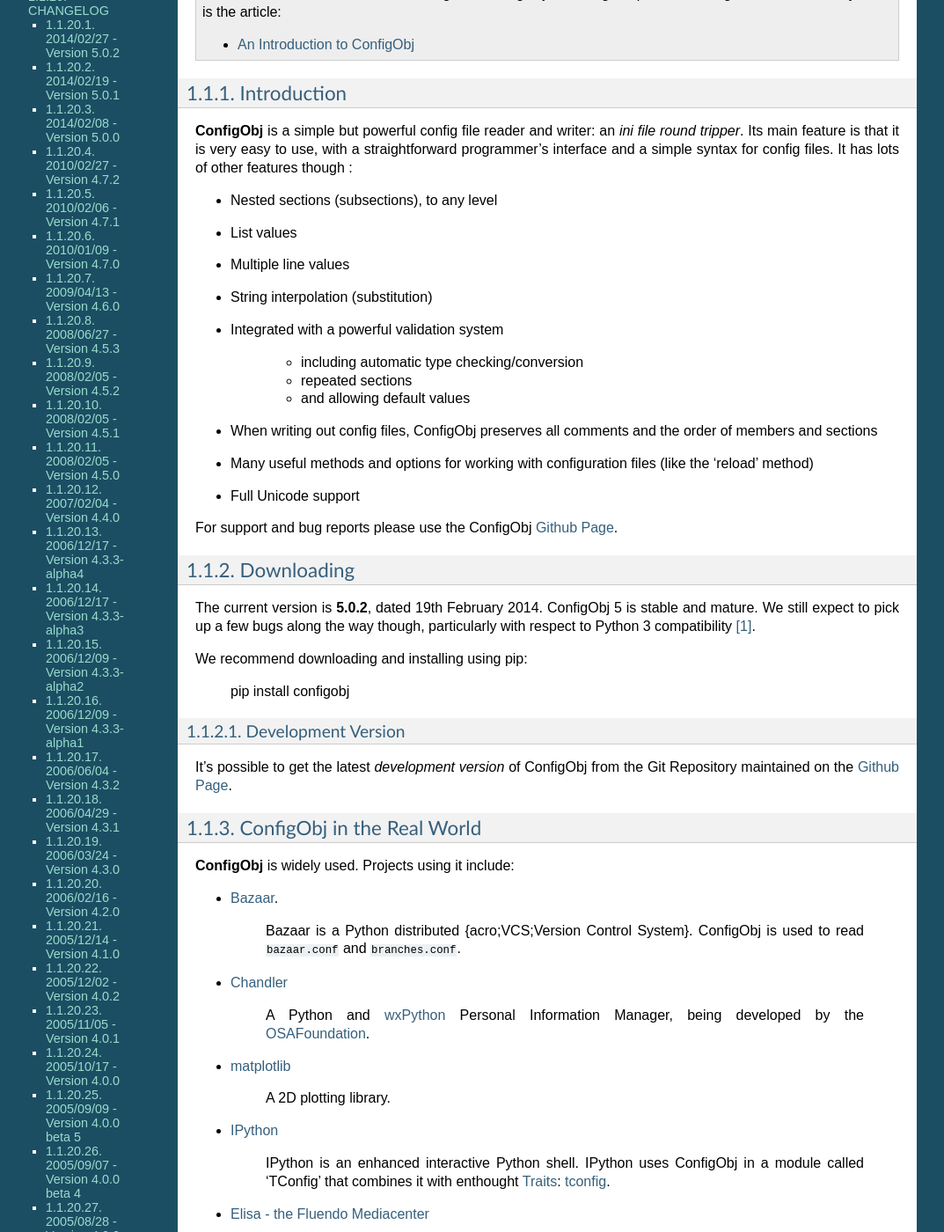
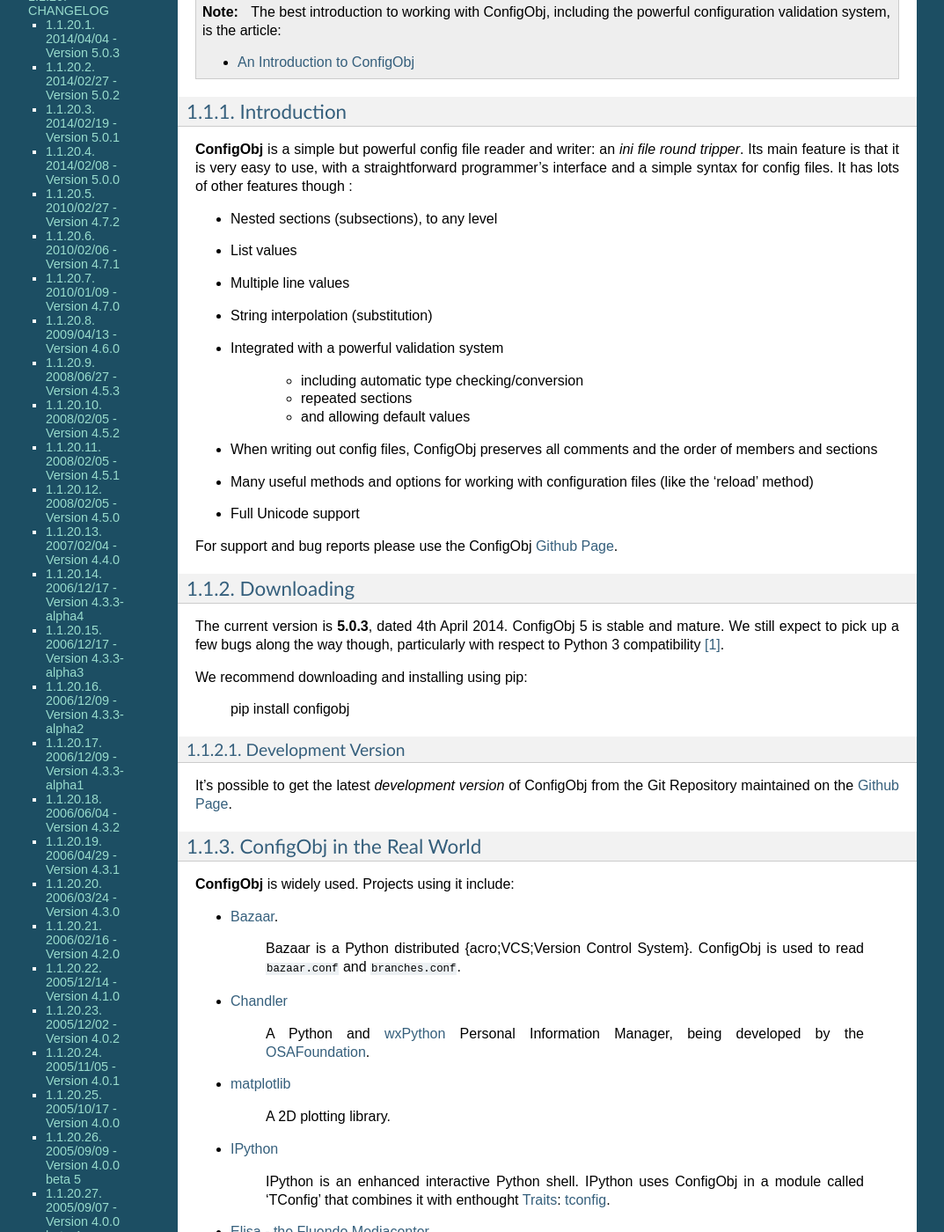
Before and after one commit to DiffSK/configobj, a Sphinx documentation site: the page built from docs/configobj.rst, in a window 1280 px wide and 1400 px high, scrolled down 2470 px. Shown: the whole window at 88% size, without its empty margins (28-1101 px from the left). Built offline with Sphinx 7.4.7, drawn with Linux system fonts in a browser that asks for light colours; some of the changed text lies outside the part shown.

Commit message:
issue #20, #46 - refactored version numbers and bumped to 5.0.3

```diff
--- /dev/null
+++ b/_version.py
@@ -0,0 +1 @@
+__version__ = '5.0.3'
--- a/configobj.py
+++ b/configobj.py
@@ -20,6 +20,7 @@
 from codecs import BOM_UTF8, BOM_UTF16, BOM_UTF16_BE, BOM_UTF16_LE
 
 import six
+from _version import __version__
 
 # imported lazily to avoid startup performance hit if it isn't used
 compiler = None
--- a/docs/conf.py
+++ b/docs/conf.py
@@ -12,8 +12,7 @@
 # All configuration values have a default; values that are commented out
 # serve to show the default.
 
-import sys
-import os
+from _version import __version__
 
 # If extensions (or modules to document with autodoc) are in another directory,
 # add these directories to sys.path here. If the directory is relative to the
@@ -52,10 +51,10 @@
 # |version| and |release|, also used in various other places throughout the
 # built documents.
 #
+# The full version, including alpha/beta/rc tags.
+release = __version__
 # The short X.Y version.
-version = '5.0'
-# The full version, including alpha/beta/rc tags.
-release = '5.0.2'
+version = '.'.join(release.split('.')[:2])
 
 # The language for content autogenerated by Sphinx. Refer to documentation
 # for a list of supported languages.
--- a/docs/configobj.rst
+++ b/docs/configobj.rst
@@ -8,7 +8,7 @@
 ----------------------------------------
 
 :Authors: Michael Foord, Nicola Larosa, Rob Dennis, Eli Courtwright
-:Version: ConfigObj 5.0.2
+:Version: ConfigObj 5.0.3
 :Date: 2014/02/08
 :PyPI Entry: `ConfigObj on PyPI <http://pypi.python.org/pypi/configobj/>`_
 :Homepage: `Github Page`_
@@ -64,7 +64,7 @@
 Downloading
 ===========
 
-The current version is **5.0.2**, dated 19th February 2014. ConfigObj 5 is
+The current version is **5.0.3**, dated 4th April 2014. ConfigObj 5 is
 stable and mature. We still expect to pick up a few bugs along the way though, particularly with respect to Python 3 compatibility [#]_.
 
 We recommend downloading and installing using pip:
@@ -2383,6 +2383,10 @@
 This is an abbreviated changelog showing the major releases up to version 4.
 From version 4 it lists all releases and changes.
 
+2014/04/04 - Version 5.0.3
+--------------------------
+* BUGFIX: not handling unicode encoding well, especially with respect to writing out files
+
 2014/02/27 - Version 5.0.2
 --------------------------
 * Specific error message for installing version this version on Python versions older than 2.5
```
Also changed, not shown: README.md (+1 -1 lines), setup.py (+11 -2 lines).
